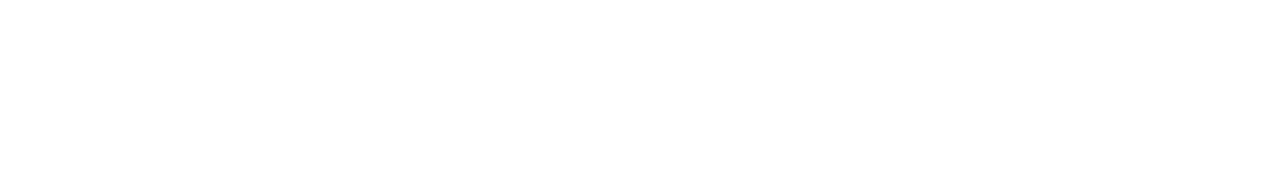
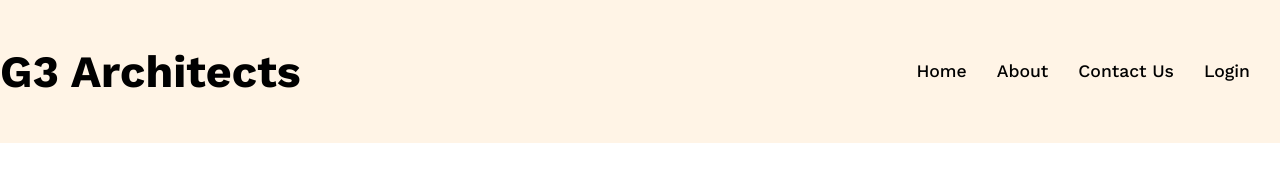
Before and after one commit to mahabur-rahman21/G3-Architects, a plain HTML site: page index.html in a window 1280 px wide. Drawn offline with nearby package versions, Linux system fonts and the light colour scheme.

Commit message:
added header

```diff
--- a/index.html
+++ b/index.html
@@ -1,12 +1,24 @@
 <!DOCTYPE html>
 <html lang="en">
-<head>
-    <meta charset="UTF-8">
-    <meta name="viewport" content="width=device-width, initial-scale=1.0">
+  <head>
+    <meta charset="UTF-8" />
+    <meta name="viewport" content="width=device-width, initial-scale=1.0" />
     <title>G3 Architects</title>
-    <link rel="stylesheet" href="styles/style.css">
-</head>
-<body>
-
-</body>
+    <link rel="stylesheet" href="styles/style.css" />
+  </head>
+  <body class="work-sans-fonts">
+    <header>
+      <nav>
+        <h3 class="header-title">G3 Architects</h3>
+        <ul>
+          <li><a href="">Home</a></li>
+          <li><a href="">About</a></li>
+          <li><a href="">Contact Us</a></li>
+          <li><a href="">Login</a></li>
+        </ul>
+      </nav>
+    </header>
+    <main></main>
+    <footer></footer>
+  </body>
 </html>
--- a/styles/style.css
+++ b/styles/style.css
@@ -0,0 +1,81 @@
+@import url('https://fonts.googleapis.com/css2?family=Work+Sans:ital,wght@0,100..900;1,100..900&display=swap');
+
+
+
+
+
+.work-sans-fonts {
+    font-family: "Work Sans", serif;
+    font-optical-sizing: auto;
+    font-weight: normal;
+    font-style: normal;
+  }
+
+
+  body{
+    margin: 0;
+    padding: 0;
+  }
+
+
+header{
+    background-color: rgba(255, 144, 14, 0.1);
+
+}
+
+nav {
+    display: flex;
+    justify-content: space-between;
+    align-items: center;
+    max-width: 1400px;
+    margin: 0 auto;
+}
+
+nav ul{
+    display: flex;
+    justify-content: center;
+    align-items: center;
+
+}
+
+nav ul li{
+   list-style: none;
+   margin-right: 30px;
+
+
+}
+
+nav li a{
+    text-decoration: none;
+    color: #000;
+    font-size: 1.1rem;
+    font-weight: 500;
+
+ }
+
+ .header-title{
+    font-size: 2.8rem;
+    font-weight: bold;
+ }
+
+
+ @media screen and (max-width:576px) {
+
+    nav{
+        flex-direction: column;
+
+    }
+
+    nav ul li{
+        margin-right: 18px;
+
+
+     }
+
+     .header-title{
+        font-size: 1.8rem;
+        font-weight: bold;
+     }
+
+
+ }
```
